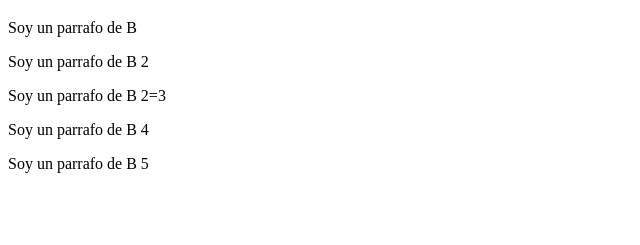
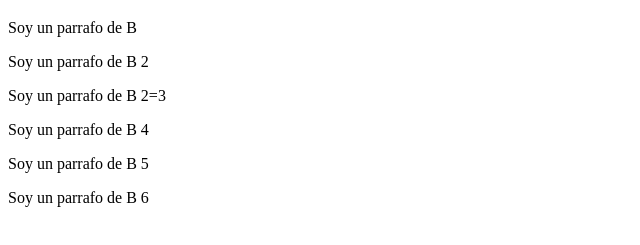
Before and after one commit to cjosue15/test, a plain HTML site: page index.html in a window 1280 px wide. Shown: the part 61-306 px from the top of the page, without its empty margins (0-640 px from the left). Drawn offline with Linux system fonts and the light colour scheme.

Commit message:
se agrega parrafo 6

```diff
--- a/index.html
+++ b/index.html
@@ -13,5 +13,6 @@
     <p>Soy un parrafo de B 2=3</p>
     <p>Soy un parrafo de B 4</p>
     <p>Soy un parrafo de B 5</p>
+    <p>Soy un parrafo de B 6</p>
   </body>
 </html>
```
